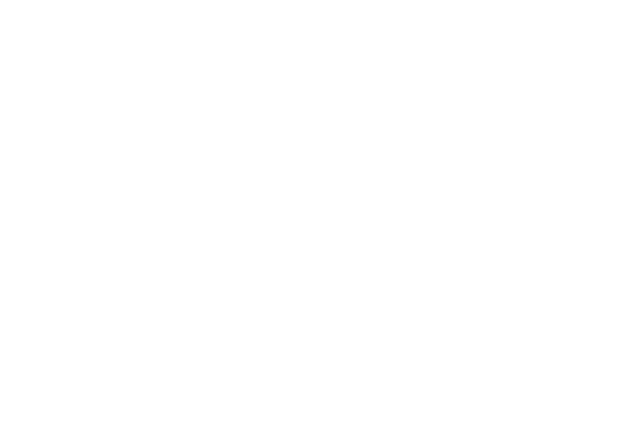
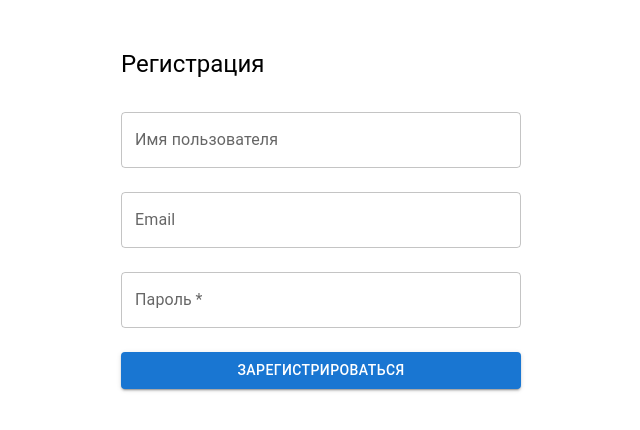
Before and after one commit to aaart1234-ops/ValiBibe, a React (Vite) app in the folder frontend/: page /register in a window 1280 px wide. Before the commit this address had no page. Shown: the top 430 px of the page, without its empty margins (319-959 px from the left). Built offline with nearby package versions, Linux system fonts and the light colour scheme.

Commit message:
Create registation form

```diff
--- a/frontend/src/app/router.tsx
+++ b/frontend/src/app/router.tsx
@@ -1,11 +1,13 @@
 import { BrowserRouter, Routes, Route } from 'react-router-dom'
 import LoginPage from '../pages/LoginPage'
+import RegisterPage from '../pages/RegisterPage'
 
 const AppRouter = () => (
     <BrowserRouter>
         <Routes>
             <Route path="/login" element={<LoginPage />} />
-            {/* другие страницы добавим позже */}
+            <Route path="/register" element={<RegisterPage />} />
+            {/* другие страницы */}
         </Routes>
     </BrowserRouter>
 )
--- a/frontend/src/app/store.ts
+++ b/frontend/src/app/store.ts
@@ -14,10 +14,18 @@ export const store = configureStore({
 
 // Попытка восстановить сессию
 const token = localStorage.getItem('token')
-const user = localStorage.getItem('user')
+const userRaw = localStorage.getItem('user')
 
-if (token && user) {
-    store.dispatch(setCredentials({ token, user: JSON.parse(user) }))
+if (token && userRaw) {
+    try {
+        const user = JSON.parse(userRaw)
+        store.dispatch(setCredentials({ token, user }))
+    } catch (e) {
+        console.error('Ошибка при чтении user из localStorage:', e)
+        // Очистим некорректные данные
+        localStorage.removeItem('token')
+        localStorage.removeItem('user')
+    }
 }
 
 // Типы для useDispatch и useSelector
--- a/frontend/src/features/auth/authApi.ts
+++ b/frontend/src/features/auth/authApi.ts
@@ -10,6 +10,21 @@ interface LoginResponse {
     user: {
         id: string
         email: string
+    }
+}
+
+interface RegisterRequest {
+    email: string
+    password: string
+    nickname: string
+}
+
+interface RegisterResponse {
+    message: string
+    user: {
+        id: string
+        email: string
+        nickname: string
     }
 }
 
@@ -27,7 +42,14 @@ export const authApi = createApi({
                 body: credentials,
             }),
         }),
+        register: builder.mutation<RegisterResponse, RegisterRequest>({
+            query: (data) => ({
+                url: '/auth/register',
+                method: 'POST',
+                body: data,
+            })
+        })
     }),
 })
 
-export const { useLoginMutation } = authApi
+export const { useLoginMutation, useRegisterMutation } = authApi
--- a/frontend/src/features/auth/components/LoginForm.tsx
+++ b/frontend/src/features/auth/components/LoginForm.tsx
@@ -3,89 +3,36 @@ import { TextField, Button, Box, Typography, Alert } from '@mui/material'
 import { useLoginMutation } from '../authApi'
 import { useAppDispatch } from '@/app/hooks'
 import { setCredentials } from '../authSlice'
-import { useNavigate } from 'react-router-dom'
+import { useNavigate, useLocation } from 'react-router-dom'
 
 const LoginForm = () => {
     const dispatch = useAppDispatch()
     const navigate = useNavigate()
-
-    // Поля формы
+    const location = useLocation()
     const [email, setEmail] = useState('')
     const [password, setPassword] = useState('')
-
-    // Ошибки валидации
-    const [emailError, setEmailError] = useState('')
-    const [passwordError, setPasswordError] = useState('')
-    const [generalError, setGeneralError] = useState('')
+    const [successMessage, setSuccessMessage] = useState<string | null>(null)
 
     const [login, { isLoading, error }] = useLoginMutation()
 
-    // Обработка ошибок от API
+    // ✅ Отображаем successMessage, переданное из /register
     useEffect(() => {
-        if (!error) return
+        if (location.state?.successMessage) {
+            setSuccessMessage(location.state.successMessage)
 
-        // Очистим старые ошибки
-        setEmailError('')
-        setPasswordError('')
-        setGeneralError('')
-
-        if ('status' in error) {
-            if (error.status === 401) {
-                setGeneralError('Неверный email или пароль')
-            } else {
-                setGeneralError('Произошла ошибка. Попробуйте ещё раз.')
-            }
+            // Удаляем message из history, чтобы не оставалось при обновлении страницы
+            window.history.replaceState({}, document.title)
         }
-    }, [error])
-
-    // Валидация email
-    const validateEmail = () => {
-        if (!email) {
-            setEmailError('Введите email')
-            return false
-        }
-        const emailRegex = /^[^\s@]+@[^\s@]+\.[^\s@]+$/
-        if (!emailRegex.test(email)) {
-            setEmailError('Некорректный email')
-            return false
-        }
-        setEmailError('')
-        return true
-    }
-
-    // Валидация пароля
-    const validatePassword = () => {
-        if (!password) {
-            setPasswordError('Введите пароль')
-            return false
-        }
-        if (password.length < 6) {
-            setPasswordError('Пароль должен быть не менее 6 символов')
-            return false
-        }
-        setPasswordError('')
-        return true
-    }
+    }, [location.state])
 
     const handleSubmit = async (e: React.FormEvent) => {
         e.preventDefault()
-
-        // Запускаем валидацию
-        const isEmailValid = validateEmail()
-        const isPasswordValid = validatePassword()
-
-        if (!isEmailValid || !isPasswordValid) return
-
         try {
             const response = await login({ email, password }).unwrap()
-            // 1. сохраняем в Redux
+
             dispatch(setCredentials(response))
-
-            // 2. сохраняем в localStorage
             localStorage.setItem('token', response.token)
             localStorage.setItem('user', JSON.stringify(response.user))
-
-            // 3. редирект на список заметок
             navigate('/notes')
         } catch (err) {
             console.error('Login failed:', err)
@@ -98,9 +45,9 @@ const LoginForm = () => {
                 Вход в аккаунт
             </Typography>
 
-            {generalError && (
-                <Alert severity="error" sx={{ mb: 2 }}>
-                    {generalError}
+            {successMessage && (
+                <Alert severity="success" sx={{ mb: 2 }}>
+                    {successMessage}
                 </Alert>
             )}
 
@@ -108,24 +55,20 @@ const LoginForm = () => {
                 label="Email"
                 type="email"
                 fullWidth
+                required
                 margin="normal"
                 value={email}
                 onChange={(e) => setEmail(e.target.value)}
-                onBlur={validateEmail} // ← Валидация при потере фокуса
-                error={!!emailError}
-                helperText={emailError}
             />
 
             <TextField
                 label="Пароль"
                 type="password"
                 fullWidth
+                required
                 margin="normal"
                 value={password}
                 onChange={(e) => setPassword(e.target.value)}
-                onBlur={validatePassword} // ← Валидация при потере фокуса
-                error={!!passwordError}
-                helperText={passwordError}
             />
 
             {error && (
--- /dev/null
+++ b/frontend/src/features/auth/components/RegisterForm.tsx
@@ -0,0 +1,119 @@
+import {useState} from 'react'
+import {TextField, Button, Box, Typography, Alert} from '@mui/material'
+import { useRegisterMutation } from '../authApi'
+import { useNavigate } from 'react-router-dom'
+
+const RegisterForm = () => {
+    const [email, setEmail] = useState('')
+    const [password, setPassword] = useState('')
+    const [nickname, setNickname] = useState('')
+    const [emailError, setEmailError] = useState('')
+    const [passwordError, setPasswordError] = useState('')
+    const [formError, setFormError] = useState('')
+    const navigate = useNavigate()
+
+    //Добавим вызов и состояния
+    const [register, {isLoading}] = useRegisterMutation()
+
+    const validateEmail = (value: string) => {
+        const emailRegex = /^[^\s@]+@[^\s@]+\.[^\s@]+$/
+        return emailRegex.test(value)
+    }
+
+    const handleSubmit = async (e: React.FormEvent) => {
+        e.preventDefault()
+
+        // Сброс ошибок
+        setEmailError('')
+        setPasswordError('')
+        setFormError('')
+
+        let valid = true
+
+        if (!validateEmail(email)) {
+            setEmailError('Введите корректный email')
+            valid = false
+        }
+
+        if (password.length < 6) {
+            setPasswordError('Пароль должен содержать минимум 6 символов')
+            valid = false
+        }
+
+        if (!valid) return
+
+        //Логика отправки запроса
+        try {
+            const res = await register({email, password, nickname}).unwrap()
+            navigate('/login', {
+                state: {successMessage: "Регистрация прошла успешно!"}
+            })
+
+            // Здесь можешь делать redirect или сброс формы
+        } catch (err: any) {
+            const message = err?.data?.error || 'Произошла ошибка регистрации'
+            setFormError(message)
+        }
+    }
+
+    return (
+        <Box component="form" onSubmit={handleSubmit} sx={{ maxWidth: 400, mx: 'auto', mt: 6 }}>
+            <Typography variant="h5" mb={2}>
+                Регистрация
+            </Typography>
+
+            <TextField
+                label="Имя пользователя"
+                type="text"
+                fullWidth
+                //required
+                margin="normal"
+                value={nickname}
+                onChange={(e) => setNickname(e.target.value)}
+            />
+
+            <TextField
+                label="Email"
+                type="email"
+                fullWidth
+                //required
+                margin="normal"
+                value={email}
+                onChange={(e) => setEmail(e.target.value)}
+                error={!!emailError}
+                helperText={emailError}
+            />
+
+            <TextField
+                label="Пароль"
+                type="password"
+                fullWidth
+                required
+                margin="normal"
+                value={password}
+                onChange={(e) => setPassword(e.target.value)}
+                error={!!passwordError}
+                helperText={passwordError}
+            />
+
+            {formError && (
+                <Alert severity="error" sx={{ mt: 2 }}>
+                    {formError}
+                </Alert>
+            )}
+
+            <Button
+                type="submit"
+                variant="contained"
+                color="primary"
+                fullWidth
+                sx={{ mt: 2 }}
+                disabled={isLoading}
+            >
+                Зарегистрироваться
+            </Button>
+        </Box>
+    )
+}
+
+export default RegisterForm
--- /dev/null
+++ b/frontend/src/pages/RegisterPage.tsx
@@ -0,0 +1,7 @@
+import RegisterForm from '@/features/auth/components/RegisterForm'
+
+const RegisterPage = () => {
+    return <RegisterForm />
+}
+
+export default RegisterPage
```
